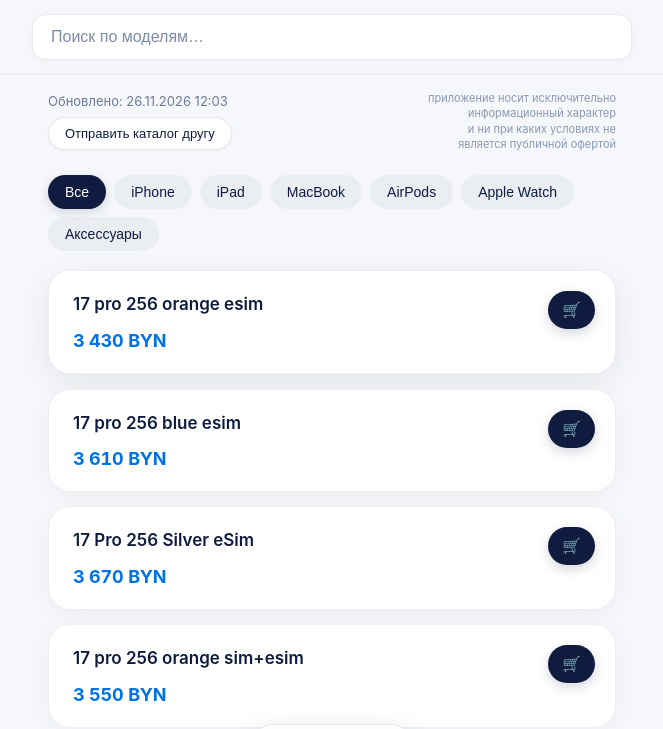
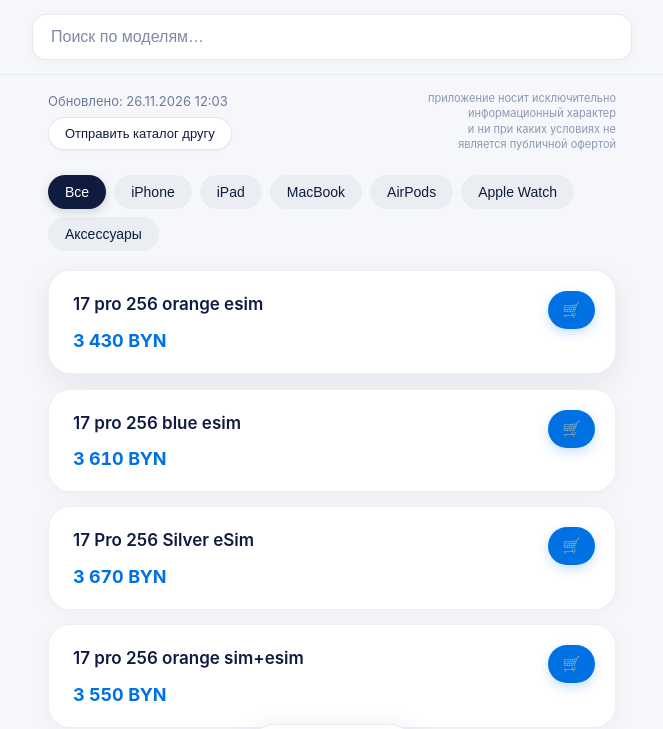
Before and after one commit to nlitvinovich/applit_prod, a plain HTML site: page index.html in a window 1280 px wide. In both pictures the pointer is over the button 879 px from the left and 310 px from the top of the page. Shown: the top 729 px of the page, without its empty margins (308-971 px from the left). Drawn offline with Linux system fonts and the light colour scheme.

Commit message:
Update style.css

```diff
--- a/style.css
+++ b/style.css
@@ -179,7 +179,7 @@ body {
   color: #4b5e80;
 }
 
-/* Кнопка корзины — круглая контрастная таблетка с заливкой */
+/* Кнопка корзины — лёгкая синяя таблетка */
 .add-to-cart {
   position: absolute;
   right: 20px;
@@ -189,7 +189,7 @@ body {
   padding: 0 14px;
   font-size: 15px;
   font-weight: 500;
-  background: #0f1c3f;
+  background: #0071e3;
   color: #ffffff;
   border: none;
   border-radius: 999px;
@@ -197,13 +197,13 @@ body {
   align-items: center;
   justify-content: center;
   cursor: pointer;
-  box-shadow: 0 4px 12px rgba(15, 28, 63, 0.18);
+  box-shadow: 0 4px 12px rgba(0, 113, 227, 0.22);
   transition: background 0.2s ease, transform 0.15s ease, box-shadow 0.2s ease;
 }
 
 .add-to-cart:hover {
-  background: #0071e3;
-  box-shadow: 0 6px 16px rgba(0, 113, 227, 0.28);
+  background: #005bb5;
+  box-shadow: 0 6px 16px rgba(0, 113, 227, 0.3);
 }
 
 .add-to-cart:active {
@@ -212,10 +212,11 @@ body {
 
 @media (hover: none) {
   .add-to-cart:hover {
-    background: #0f1c3f;
-    box-shadow: 0 4px 12px rgba(15, 28, 63, 0.18);
+    background: #0071e3;
+    box-shadow: 0 4px 12px rgba(0, 113, 227, 0.22);
   }
 }
+
 
 /* Цена — ярко-синий акцент */
 .card-price {
```
